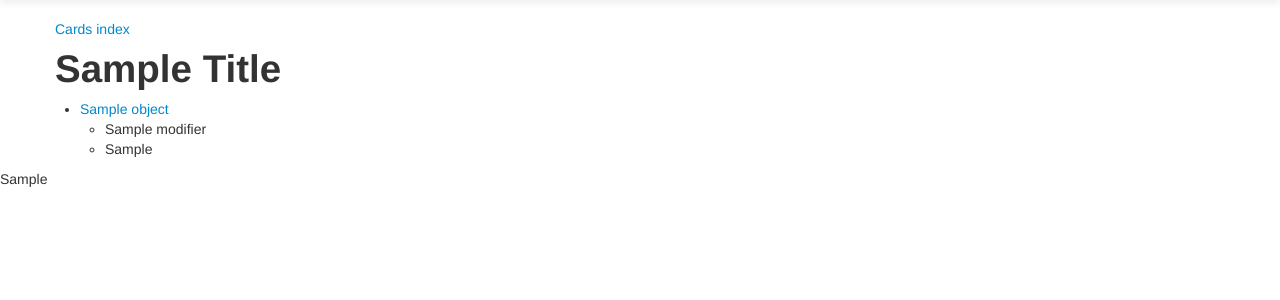
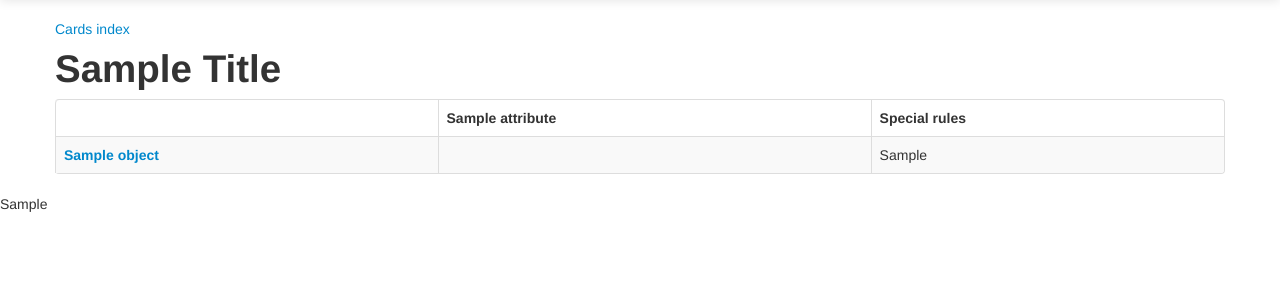
Before and after one commit to exonian/boardgame, a Django app: template boardgame/cards/templates/cards/hero_component_list.html in a window 1280 px wide. Shown: the part 41-341 px from the top of the page. Run offline with Django 3.2, Linux system fonts and the light colour scheme; the template is opened without the code that fills it: most values are stand-ins (such as "Sample title", 1, 10 or a date in 2020); some libraries are stand-ins or nearby versions.

Commit message:
Make hero-component list into a table

```diff
--- a/boardgame/cards/templates/cards/hero_component_list.html
+++ b/boardgame/cards/templates/cards/hero_component_list.html
@@ -5,21 +5,26 @@
 {% endblock pretitle %}
 
 {% block content %}
-    <ul>
-    {% for object in object_list %}
-        <li>
-            <a href="{{ object.get_absolute_url }}">{{ object }}</a>
-            {% if object.modifiers or object.special_rules %}
-                <ul>
-                {% for modifier in object.modifiers.all %}
-                    <li>{{ modifier }}</li>
+    <table class="table table-striped table-bordered">
+        <thead>
+            <tr>
+                <th></th>
+                {% for attribute in attributes %}
+                    <th>{{ attribute }}</th>
                 {% endfor %}
-                {% if object.special_rules %}
-                    <li>{{ object.special_rules }}</li>
-                {% endif %}
-                </ul>
-            {% endif %}
-        </li>
-    {% endfor %}
-    </ul>
+                <th>Special rules</th>
+            </tr>
+        </thead>
+        <tbody>
+            {% for object in object_list %}
+                <tr>
+                    <th><a href="{{ object.get_absolute_url }}">{{ object }}</a></th>
+                    {% for attribute in attributes %}
+                        <td></td>
+                    {% endfor %}
+                    <td>{{ object.special_rules }}</td>
+                </tr>
+            {% endfor %}
+        </tbody>
+    </table>
 {% endblock content %}
```
Also changed, not shown: boardgame/cards/views.py (+7 -0 lines).
